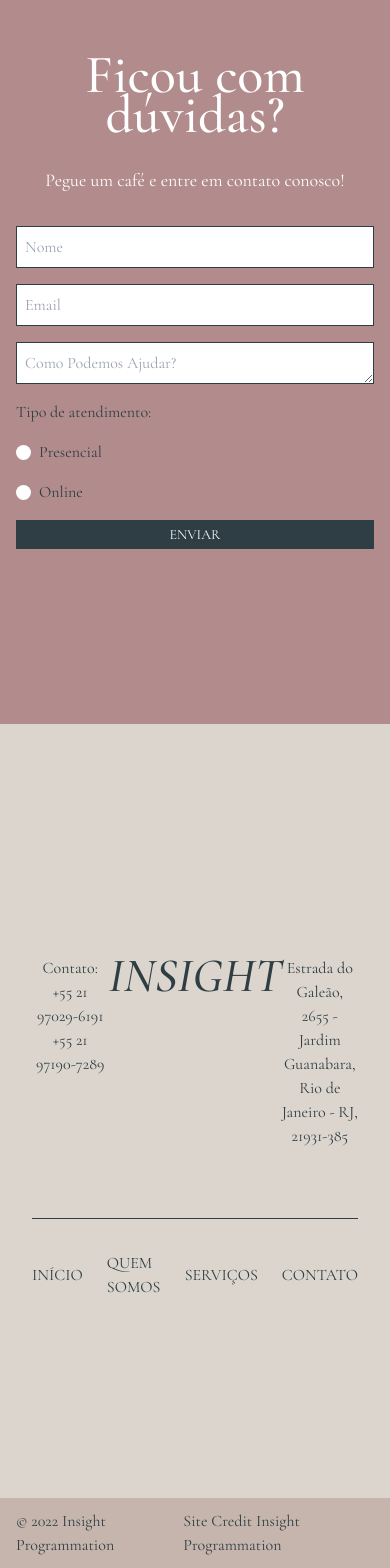
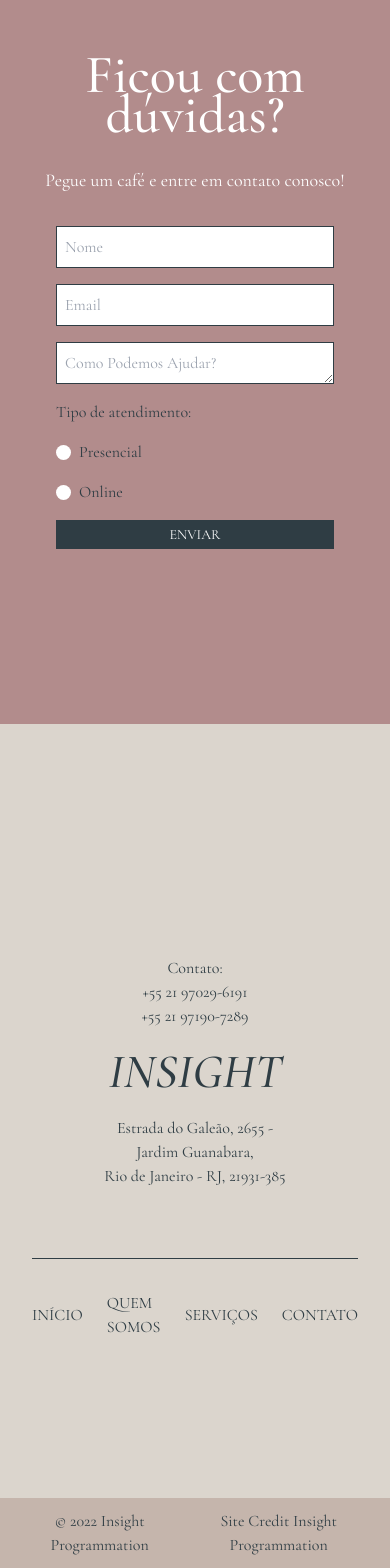
Before and after one commit to Renanincio/caregiver, a React (Vite) app: page / in a window 390 px wide. Shown: the part 3562-5130 px from the top of the page. Built offline with nearby package versions, Linux system fonts and the light colour scheme; the HTML template or start-up script is replaced by a standard one.

Commit message:
mobile asserts

```diff
--- a/src/sections/contact.tsx
+++ b/src/sections/contact.tsx
@@ -4,14 +4,14 @@ export const Contact = () => {
   return (
     <>
       <section id="contact" className="min-h-screen bg-contact flex items-center">
-        <div className=" max-w-[1280px] text-center flex flex-col m-auto">
+        <div className=" max-w-[1280px] text-center flex flex-col m-auto max-[900px]:px-6">
           <h2 className="text-white text-[54px] leading-10 font-medium">
             Ficou com dúvidas?
           </h2>
           <p className="text-white text-[18px] my-8">
             Pegue um café e entre em contato conosco!
           </p>
-          <form className="flex flex-col gap-4 text-start max-[900px]:px-4">
+          <form className="flex flex-col gap-4 text-start max-[900px]:px-8">
             <input
               type="text"
               placeholder="Nome"
--- a/src/sections/footer.tsx
+++ b/src/sections/footer.tsx
@@ -4,7 +4,7 @@ export const Footer = () => {
       <section className="min-h-[100vh] bg-header flex flex-col justify-between">
         <div>
           <div className=" max-w-[1280px] m-auto p-8">
-            <div className="flex text-center w-full justify-center mt-[200px]">
+            <div className="flex text-center w-full justify-center mt-[200px] max-[450px]:flex-col max-[450px]:items-center">
               <p className="w-[300px]">
                 Contato:
                 <br />
@@ -12,7 +12,7 @@ export const Footer = () => {
                 <br />
                 +55 21 97190-7289
               </p>
-              <h2 className="text-[48px] w-[300px] uppercase font-medium leading-10 italic">
+              <h2 className="text-[48px] w-[300px] uppercase font-medium leading-10 italic max-[450px]:my-6">
                 Insight
               </h2>
               <p className="w-[300px]">
@@ -22,7 +22,7 @@ export const Footer = () => {
                 Rio de Janeiro - RJ, 21931-385
               </p>
             </div>
-            <div className="h-[1px] max-w-[800px] w-full bg-greenPrimary mb-8 mt-[70px] mx-auto " />
+            <div className="h-[1px] max-w-[800px] w-full bg-greenPrimary mb-8 mt-[70px] mx-auto"/>
             <ul className="uppercase flex m-auto justify-center items-center gap-6">
               <a href="#home">
                 <li className="transition-all delay-[.3] hover:text-greenSecondary">
@@ -48,7 +48,7 @@ export const Footer = () => {
           </div>
         </div>
         <footer className="bg-services min-h-[70px] ">
-          <div className="max-w-[1280px] h-[70px] mx-auto flex items-center justify-between p-4">
+          <div className="max-w-[1280px] w-full h-[70px] mx-auto flex items-center justify-between max-[447px]:justify-center max-[447px]:text-center p-4">
             <p>© 2022 Insight Programmation</p>
             <p>Site Credit Insight Programmation</p>
           </div>
```
